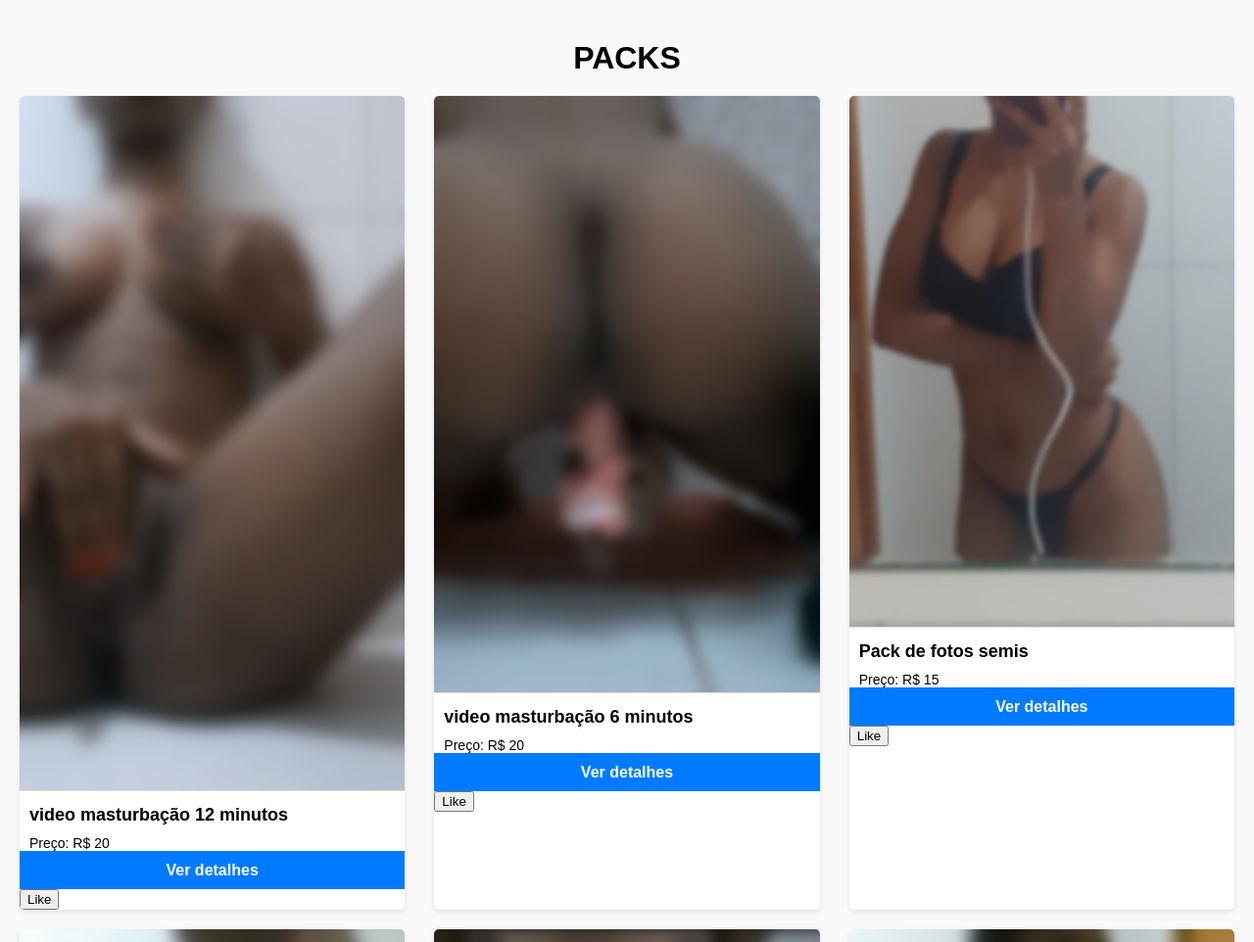
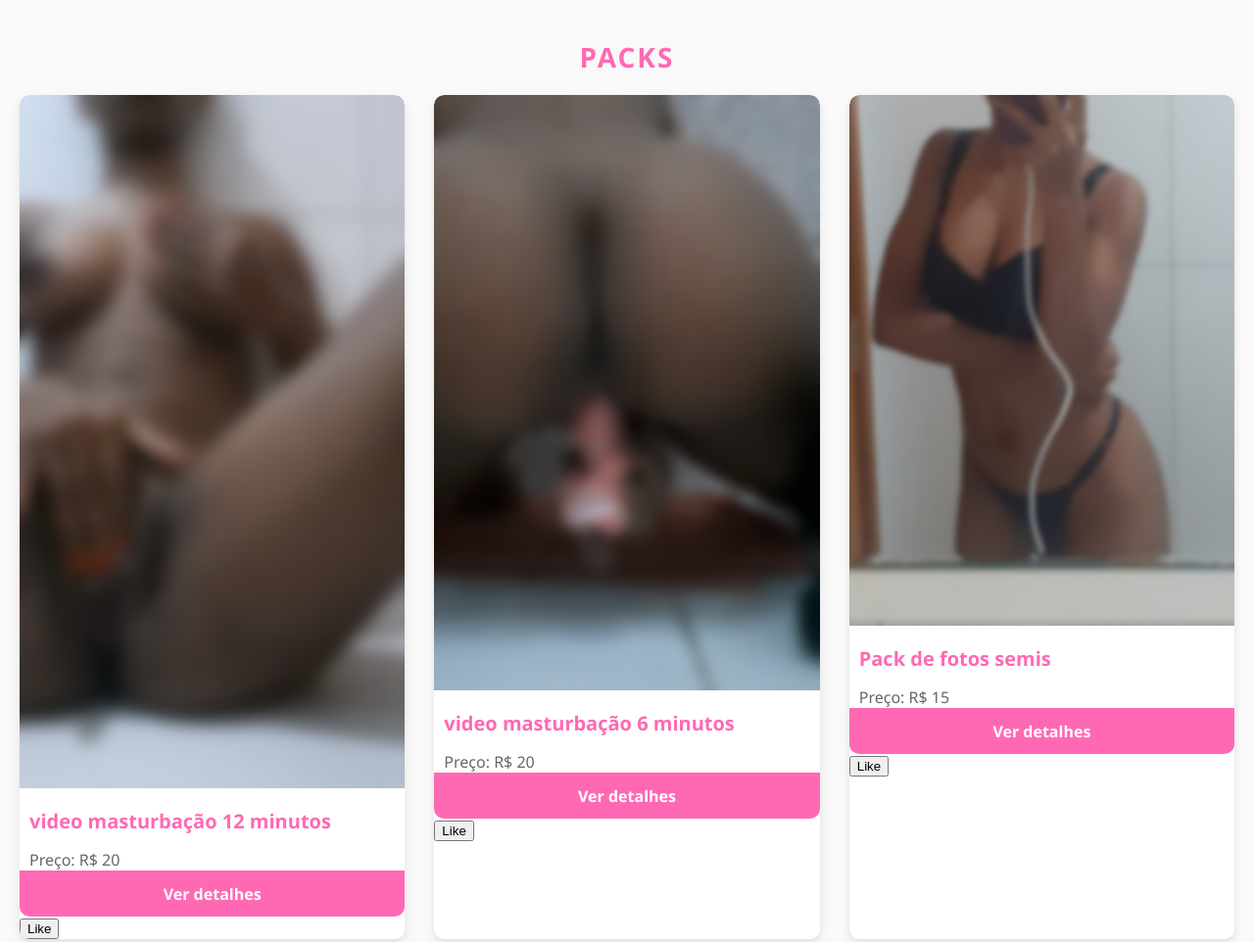
Before and after one commit to uniobs/mands, a plain HTML site: page index.html in a window 1280 px wide. Shown: the top 962 px of the page at 98% size. Drawn offline with Linux system fonts and the light colour scheme.

Commit message:
Update styles.css

```diff
--- a/styles.css
+++ b/styles.css
@@ -1,5 +1,5 @@
 body {
-    font-family: Arial, sans-serif;
+    font-family: 'Segoe UI', Tahoma, Geneva, Verdana, sans-serif;
     margin: 0;
     padding: 20px;
     background-color: #f9f9f9;
@@ -8,6 +8,10 @@ body {
 .titulo {
     text-align: center;
     margin-bottom: 20px;
+    color: #ff69b4; /* Rosa pink */
+    font-size: 28px; /* Maior tamanho de fonte */
+    text-transform: uppercase; /* Texto em maiúsculas */
+    letter-spacing: 2px; /* Espaçamento entre letras */
 }
 
 .catalogo {
@@ -20,8 +24,8 @@ body {
     width: calc(33.33% - 20px); /* Uma coluna de 3 com margem entre eles */
     margin-bottom: 20px;
     background-color: #fff;
-    box-shadow: 0 2px 5px rgba(0, 0, 0, 0.1);
-    border-radius: 5px;
+    box-shadow: 0 4px 8px rgba(0, 0, 0, 0.1); /* Sombra mais elevada */
+    border-radius: 10px; /* Borda mais arredondada */
     overflow: hidden;
 }
 
@@ -29,33 +33,36 @@ body {
     width: 100%;
     height: auto;
     object-fit: cover;
-    border-bottom: 1px solid #ddd;
+    border-radius: 10px 10px 0 0; /* Arredondamento apenas nas bordas superiores */
 }
 
 .card h2 {
-    font-size: 18px;
-    padding: 10px;
+    font-size: 20px; /* Tamanho de fonte ligeiramente maior */
+    padding: 15px 10px; /* Mais espaço ao redor do título */
     margin: 0;
+    color: #ff69b4; /* Rosa pink */
 }
 
 .card p {
-    font-size: 14px;
+    font-size: 16px; /* Tamanho de fonte ligeiramente maior */
     padding: 0 10px;
     margin: 0;
+    color: #666; /* Cor de texto mais suave */
 }
 
 .card a {
     display: block;
-    background-color: #007bff;
+    background-color: #ff69b4; /* Rosa pink */
     color: #fff;
     text-decoration: none;
     text-align: center;
-    padding: 10px;
+    padding: 12px;
     font-weight: bold;
-    border-top: 1px solid #007bff;
+    border-top: 1px solid #ff69b4; /* Cor da borda combinando com o fundo */
     transition: background-color 0.3s;
+    border-radius: 0 0 10px 10px; /* Arredondamento apenas nas bordas inferiores */
 }
 
 .card a:hover {
-    background-color: #0056b3;
+    background-color: #d23d77; /* Rosa mais escuro ao passar o mouse */
 }
```
